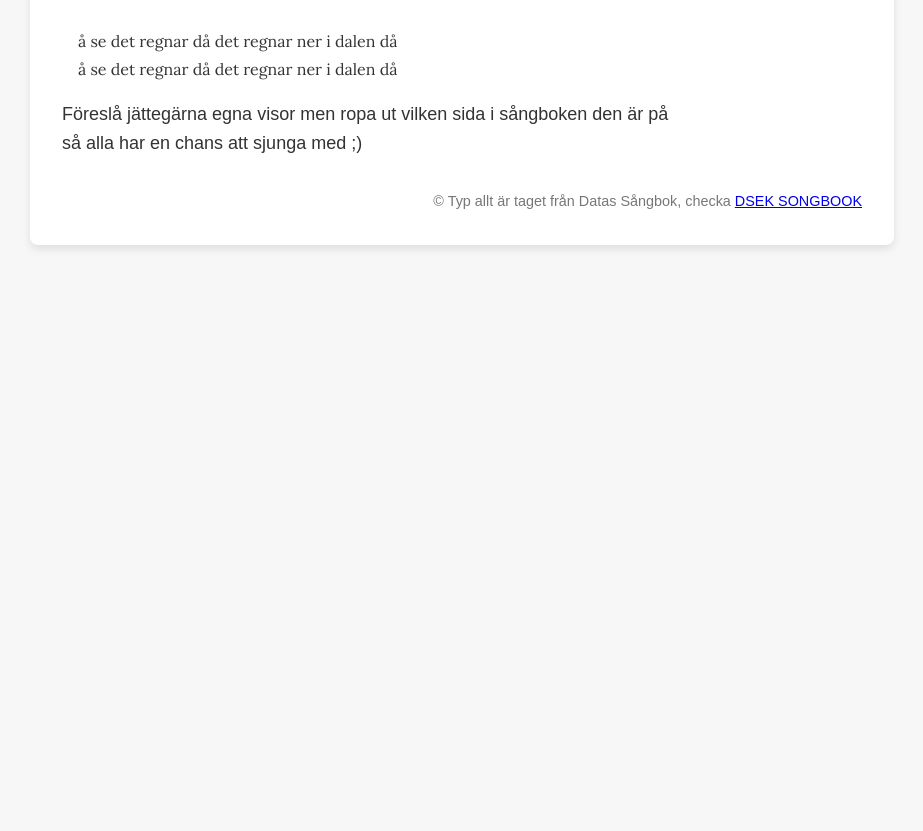
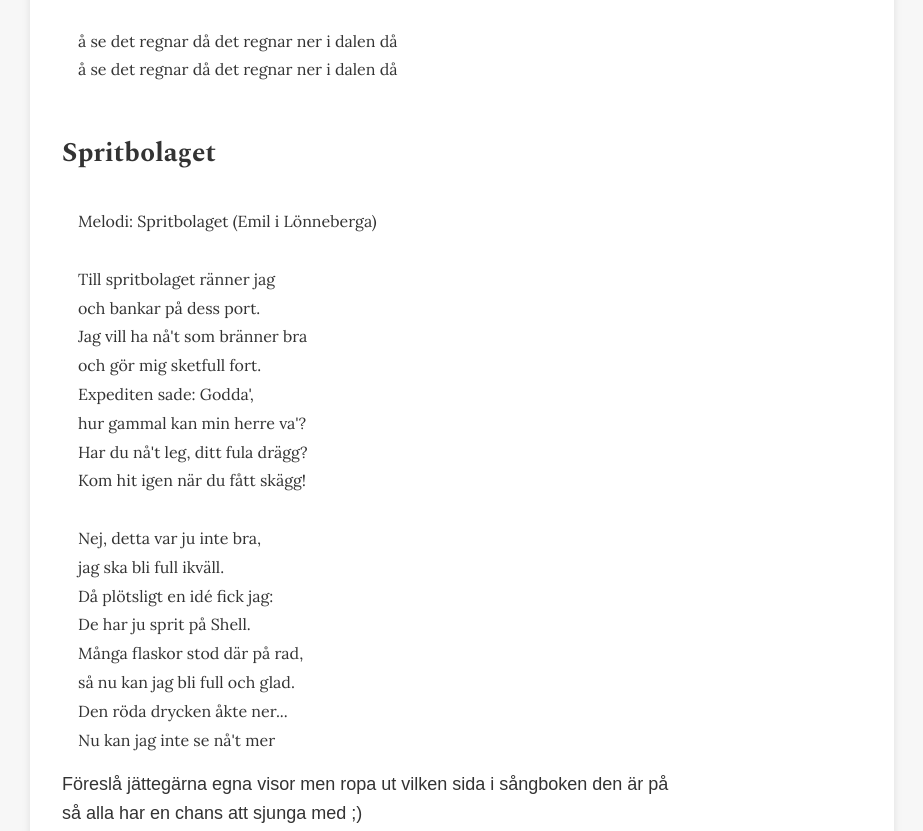
Before and after one commit to Kaspian/fest, a plain HTML site: page index.html in a window 1280 px wide. Shown: the part 4220-5051 px from the top of the page, without its empty margins (178-1101 px from the left). Before the commit the page ends 4515 px from the top, so only its background shows below. Drawn offline with nearby package versions, Linux system fonts and the light colour scheme.

Commit message:
La till spritbolaget

```diff
--- a/index.html
+++ b/index.html
@@ -196,7 +196,30 @@ ett träd från ett säd, ett säd från en man, en man på en kvinna, en kvinna
 å se det regnar då det regnar ner i dalen då
 </pre>
 </article>
+<article>
+<h2>Spritbolaget</h2>
+<pre>
+Melodi: Spritbolaget (Emil i Lönneberga)
 
+Till spritbolaget ränner jag
+och bankar på dess port.
+Jag vill ha nå't som bränner bra
+och gör mig sketfull fort.
+Expediten sade: Godda',
+hur gammal kan min herre va'?
+Har du nå't leg, ditt fula drägg?
+Kom hit igen när du fått skägg!
+
+Nej, detta var ju inte bra,
+jag ska bli full ikväll.
+Då plötsligt en idé fick jag:
+De har ju sprit på Shell.
+Många flaskor stod där på rad,
+så nu kan jag bli full och glad.
+Den röda drycken åkte ner...
+Nu kan jag inte se nå't mer
+</pre>
+</article>
 
 
 
```
